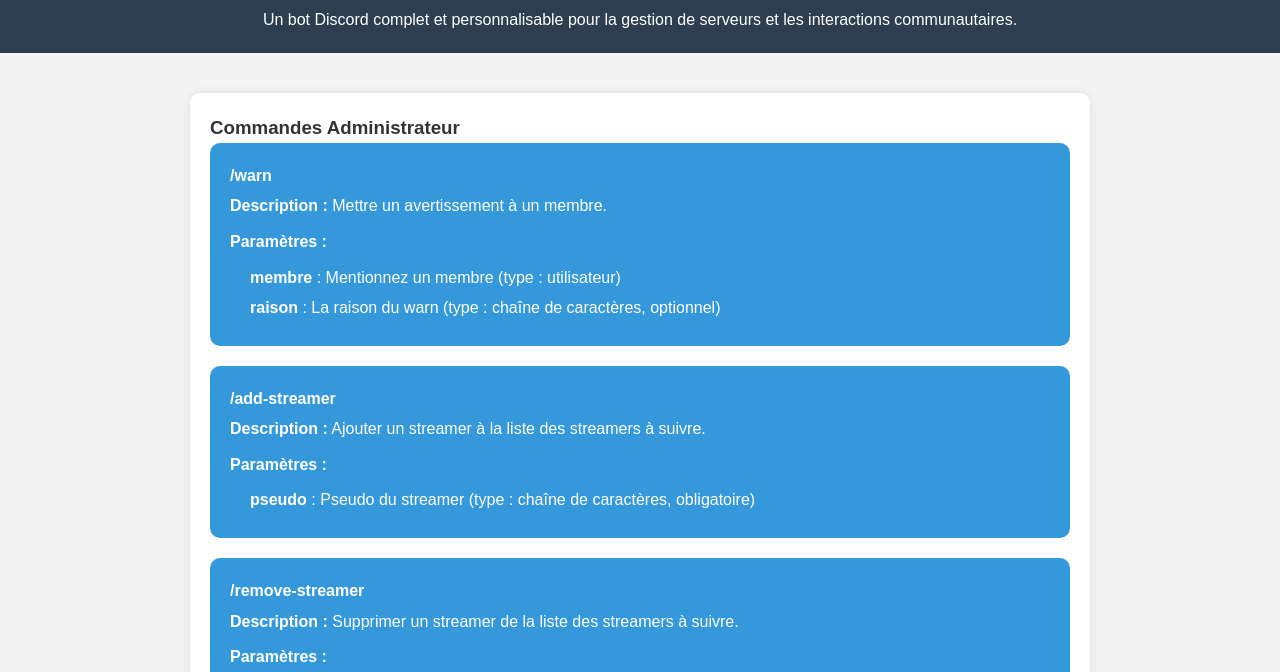
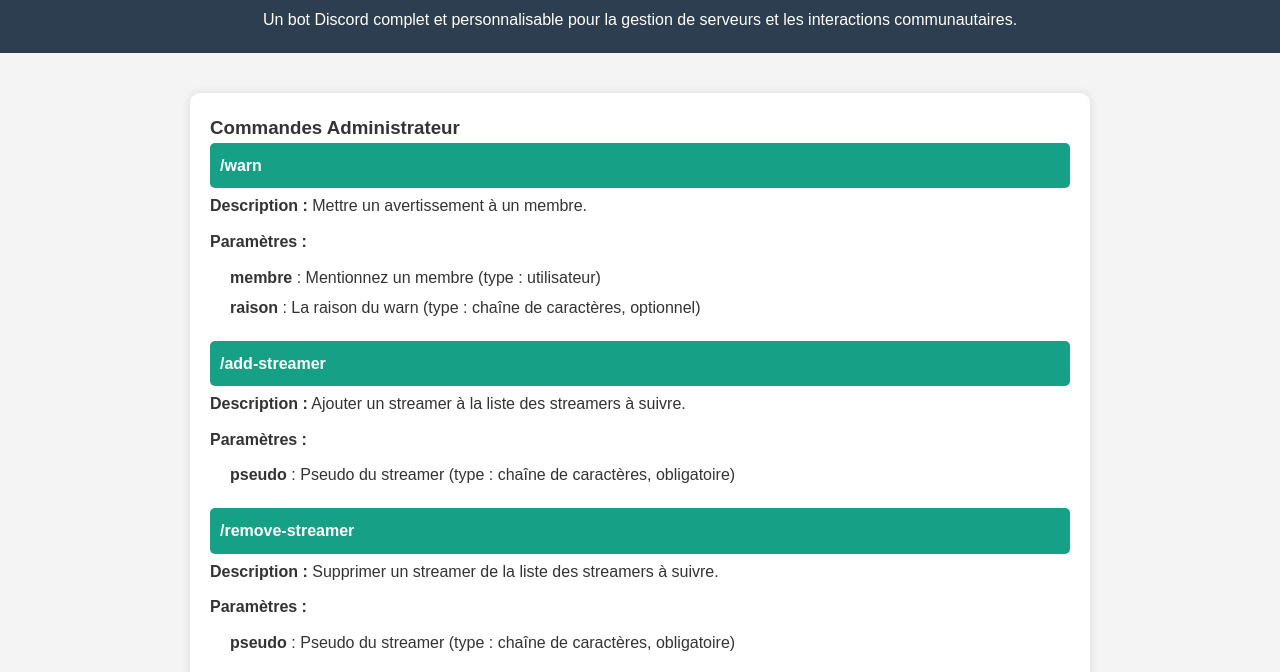
Before and after one commit to ZePandawan/4Tip, a website: page docs/index.html in a window 1280 px wide. Shown: the part 74-746 px from the top of the page. Drawn offline with Linux system fonts and the light colour scheme.

Commit message:
Update styles.css

```diff
--- a/docs/styles.css
+++ b/docs/styles.css
@@ -27,7 +27,7 @@
     padding: 20px;
 }
 
-.admin {
+.admin h4{
     background-color: #3498db;
     color: white;
     border-radius: 10px;
@@ -48,7 +48,7 @@
     margin-bottom: 20px;
 }
 
-.command h3 {
+.command h4 {
     background-color: #16a085;
     color: white;
     padding: 10px;
```
